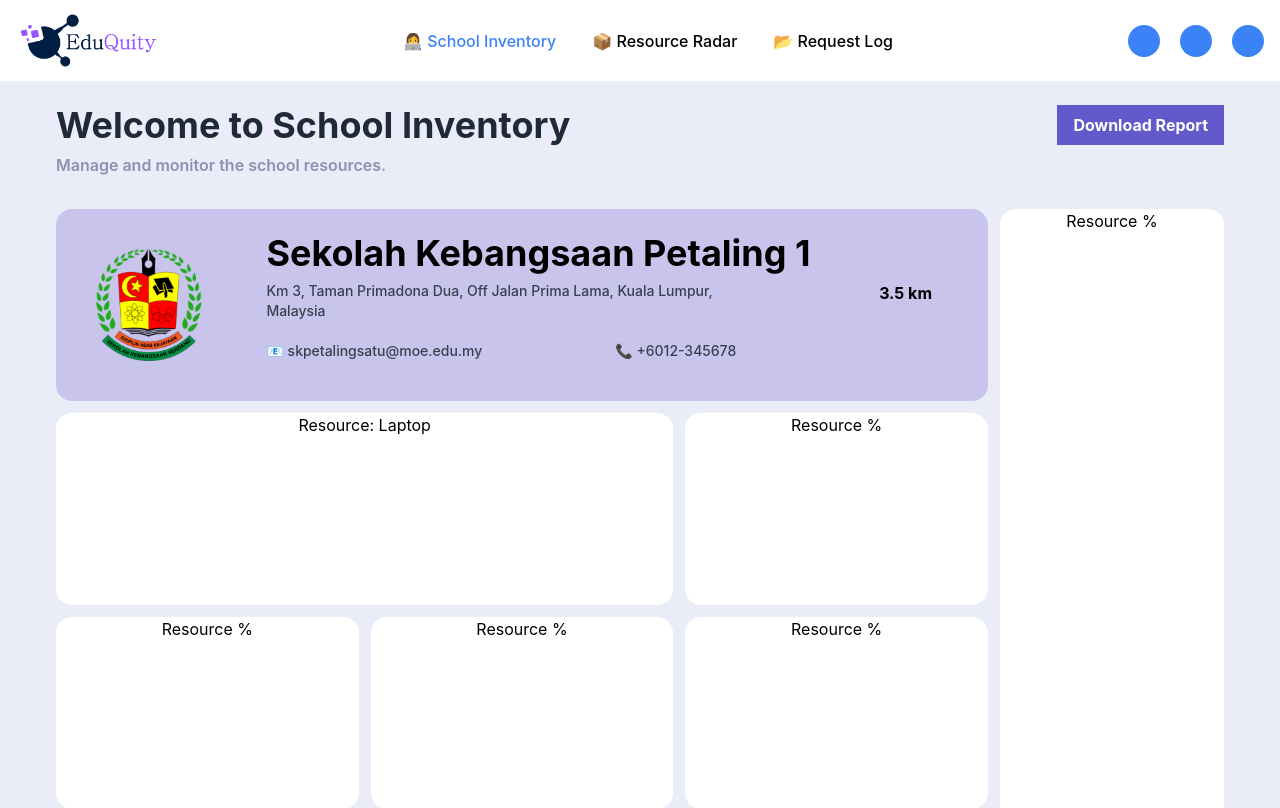
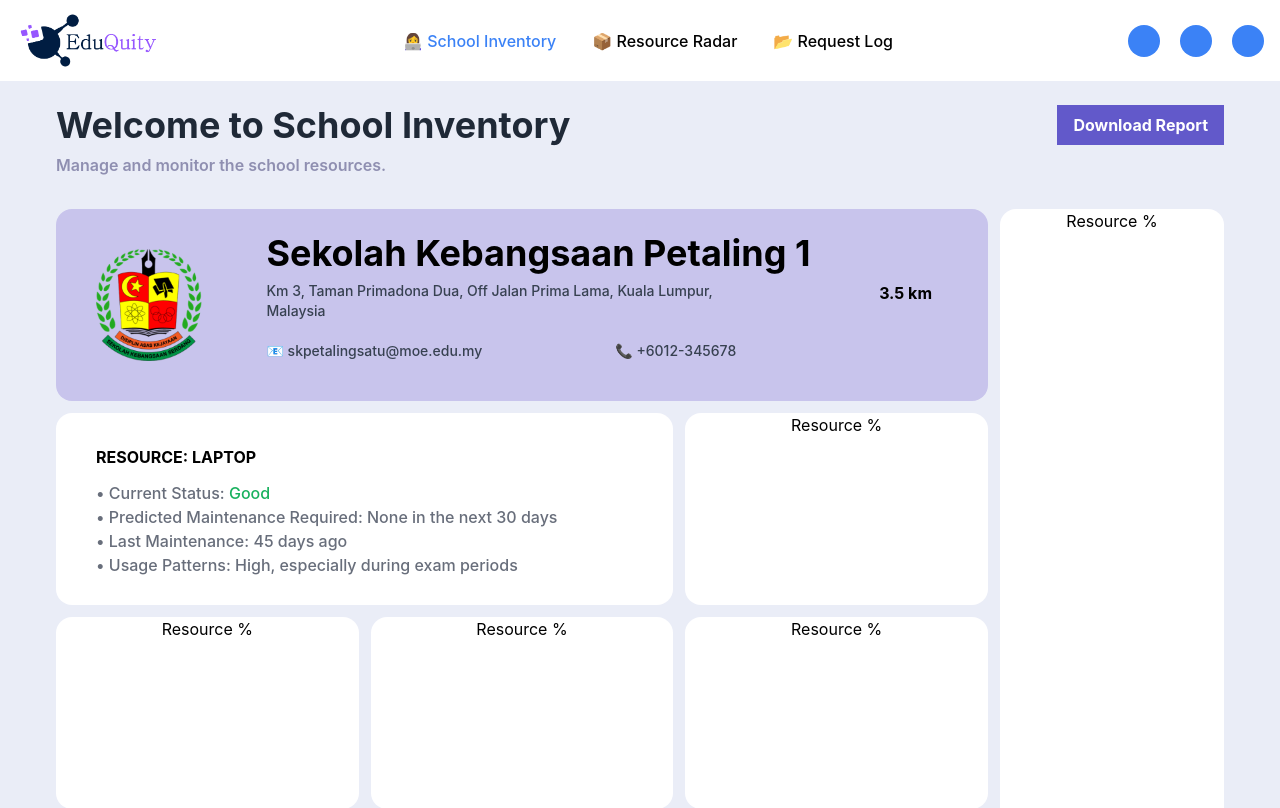
Before and after one commit to waizwafiq/EduQuity, a React (Create React App) app: page / in a window 1280 px wide. Shown: the top 808 px of the page. Built offline with nearby package versions, Linux system fonts and the light colour scheme.

Commit message:
Add "Resource: Laptop" card on Dashboard

```diff
--- a/src/context/ColorContextProvider.js
+++ b/src/context/ColorContextProvider.js
@@ -1,5 +1,5 @@
 // ColorContextProvider.js
-import React, { createContext, useContext, useState } from 'react';
+import React, { createContext, useContext, useState } from "react";
 
 const ColorContext = createContext();
 
@@ -9,17 +9,17 @@ export function useColorContext() {
 
 export function ColorContextProvider({ children }) {
   const colors = {
-    BGBlue: '#6259CA',
-    BGBlueSoft: '#C8C4EC',
-    BGGrey: '#EAEDF7',
-    GreyFont: '#8F8FB1',
-    BGCardGrey: '#D9D9D9',
+    BGBlue: "#6259CA",
+    BGBlueSoft: "#C8C4EC",
+    BGGrey: "#EAEDF7",
+    GreyFont: "#8F8FB1",
+    BGCardGrey: "#D9D9D9",
+    FontGrey: "#686E7B",
+    FontGreen: "#19B15E",
     // Add more color values as needed
   };
 
   return (
-    <ColorContext.Provider value={colors}>
-      {children}
-    </ColorContext.Provider>
+    <ColorContext.Provider value={colors}>{children}</ColorContext.Provider>
   );
 }
--- a/src/pages/Dashboard.js
+++ b/src/pages/Dashboard.js
@@ -1,50 +1,64 @@
-import React from 'react';
+import React from "react";
 
 import {
-    logo_no_text, logo_with_text, bg_school, logo_school,
-} from '../assets';
+  logo_no_text,
+  logo_with_text,
+  bg_school,
+  logo_school,
+} from "../assets";
 
-import { useColorContext } from '../context/ColorContextProvider';
+import { useColorContext } from "../context/ColorContextProvider";
 
 // import Navbar from '../components/Navbar';
-import {
-    Navbar, Button, Header, Subtitle, Card,
-} from '../components';
+import { Navbar, Button, Header, Subtitle, Card } from "../components";
 
 function Dashboard({ themeStyles }) {
   const colors = useColorContext();
   return (
-        <div className="min-h-screen" style={{ ...themeStyles, backgroundColor: colors.BGGrey }}>
+    <div
+      className="min-h-screen"
+      style={{ ...themeStyles, backgroundColor: colors.BGGrey }}
+    >
       <Navbar />
 
       {/* <div className="bg-white ml-3 mr-3 p-6 rounded-lg shadow-lg text-center"> */}
       <div className="mx-8 pl-6 pr-6 pt-6 pb-2 flex justify-between items-center">
-                <Header text='Welcome to School Inventory' />
-                <Button
-                    text='Download Report'
-                    className='text-base'
-                    rounded={false} />
+        <Header text="Welcome to School Inventory" />
+        <Button text="Download Report" className="text-base" rounded={false} />
       </div>
-            <Subtitle text='Manage and monitor the school resources.' />
+      <Subtitle text="Manage and monitor the school resources." />
 
       {/* <div className="bg-white ml-14 mr-14 p-6 rounded-lg shadow-lg text-center"> */}
-            <div className="mx-14 text-center grid grid-cols-5 gap-x-3" style={{ height: 'auto' }}>
-                <div className='grid grid-rows-4 col-span-4 gap-3 mb-4'>
+      <div
+        className="mx-14 text-center grid grid-cols-5 gap-x-3"
+        style={{ height: "auto" }}
+      >
+        <div className="grid grid-rows-4 col-span-4 gap-3 mb-4">
+          {/* <div className={`text-black grid grid-cols-5 text-left rounded-2xl`} style={{ backgroundColor: colors.BGBlueSoft }}> */}
+          <Card
+            className={`text-black grid grid-cols-5 text-left`}
+            bgColor={colors.BGBlueSoft}
+          >
+            <div className="flex justify-center items-center">
+              <img
+                src={logo_school}
+                className="w-auto h-48 p-10"
+                alt="School Logo"
+              />
+            </div>
+            <div className="col-span-4 p-6 grid grid-rows-3">
+              <h1 className="text-4xl font-bold">
+                Sekolah Kebangsaan Petaling 1
+              </h1>
 
-
-                    {/* <div className={`text-black grid grid-cols-5 text-left rounded-2xl`} style={{ backgroundColor: colors.BGBlueSoft }}> */}
-                    <Card className={`text-black grid grid-cols-5 text-left`} bgColor={colors.BGBlueSoft}>
-                        <div className='flex justify-center items-center'>
-                            <img src={logo_school} className="w-auto h-48 p-10" alt="School Logo" />
+              <div className="grid grid-cols-3">
+                <p className="col-span-2 text-sm text-gray-700 font-medium">
+                  Km 3, Taman Primadona Dua, Off Jalan Prima Lama, Kuala Lumpur,
+                  Malaysia
+                </p>
+                <p className="font-bold text-right pr-8">3.5 km</p>
               </div>
-                        <div className='col-span-4 p-6 grid grid-rows-3'>
-                            <h1 className='text-4xl font-bold'>Sekolah Kebangsaan Petaling 1</h1>
-
-                            <div className='grid grid-cols-3'>
-                                <p className='col-span-2 text-sm text-gray-700 font-medium'>Km 3, Taman Primadona Dua, Off Jalan Prima Lama, Kuala Lumpur, Malaysia</p>
-                                <p className='font-bold text-right pr-8'>3.5 km</p>
-                            </div>
-                            <div className='grid grid-cols-2 font-medium text-gray-700 text-sm mt-3'>
+              <div className="grid grid-cols-2 font-medium text-gray-700 text-sm mt-3">
                 <div>
                   <p>📧 skpetalingsatu@moe.edu.my</p>
                 </div>
@@ -55,47 +69,62 @@ function Dashboard({ themeStyles }) {
             </div>
           </Card>
 
-
-                    <div className='grid grid-cols-3 gap-3'>
-                        <Card className='col-span-2'>
-                            <div>Resource: Laptop</div>
+          <div className="grid grid-cols-3 gap-3">
+            <Card className="col-span-2">
+              <div className="py-5 px-10 grid grid-rows-3">
+                <div className=" row-span-1 flex justify-start items-center font-bold">
+                  RESOURCE: LAPTOP
+                </div>
+                <div className="row-span-2">
+                  <ul
+                    className="text-left font-medium"
+                    style={{ color: colors.FontGrey }}
+                  >
+                    <li className="flex">
+                      • Current Status:&nbsp;
+                      <p style={{ color: colors.FontGreen }}>Good</p>
+                    </li>
+                    <li>
+                      • Predicted Maintenance Required: None in the next 30 days
+                    </li>
+                    <li>• Last Maintenance: 45 days ago</li>
+                    <li>
+                      • Usage Patterns: High, especially during exam periods
+                    </li>
+                  </ul>
+                </div>
+              </div>
             </Card>
-                        <Card className=''>
+            <Card className="">
               <div>Resource %</div>
             </Card>
           </div>
 
-
-                    <div className='grid grid-cols-3 gap-3'>
-                        <Card className=''>
+          <div className="grid grid-cols-3 gap-3">
+            <Card className="">
               <div>Resource %</div>
             </Card>
-                        <Card className=''>
+            <Card className="">
               <div>Resource %</div>
             </Card>
-                        <Card className=''>
+            <Card className="">
               <div>Resource %</div>
             </Card>
           </div>
 
-
-                    <div className='grid grid-cols-3 gap-3'>
-                        <Card className=''>
+          <div className="grid grid-cols-3 gap-3">
+            <Card className="">
               <div>Resource %</div>
             </Card>
-                        <Card className=''>
+            <Card className="">
               <div>Resource %</div>
             </Card>
           </div>
-
         </div>
-                <Card className='mb-4'>
+        <Card className="mb-4">
           <div>Resource %</div>
         </Card>
       </div>
-
-
-
     </div>
   );
 }
```
Lines whose indentation alone changed are shown as unchanged.
